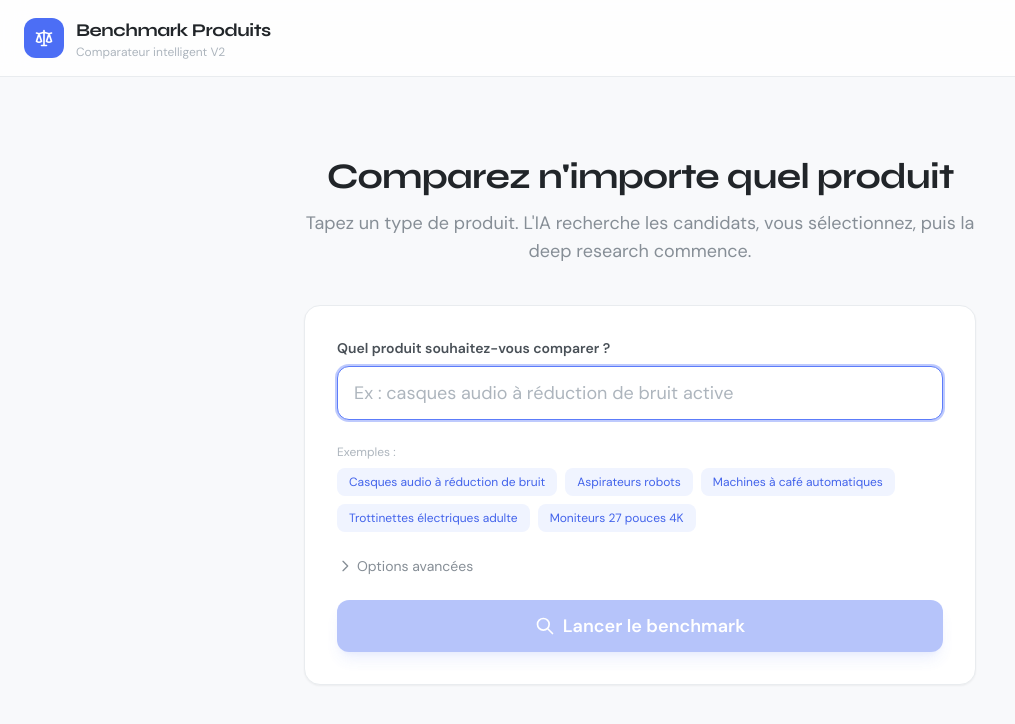
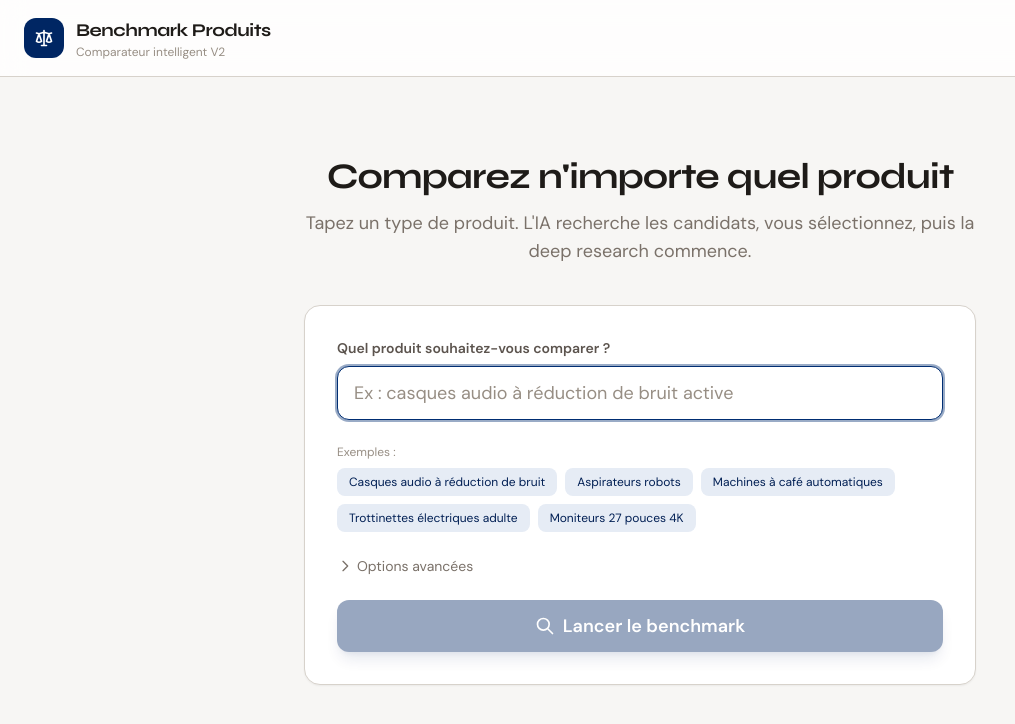
Before and after one commit to VRX-FOREST/benchmark-tool, a Next.js app in the folder frontend/: page / in a window 1280 px wide. Shown: the top 724 px of the page, without its empty margins (0-1015 px from the left). Built offline with nearby package versions, Linux system fonts and the light colour scheme; no server answers.

Commit message:
Update tailwind.config.ts

```diff
--- a/frontend/tailwind.config.ts
+++ b/frontend/tailwind.config.ts
@@ -10,31 +10,46 @@ const config: Config = {
         mono: ['"JetBrains Mono"', "monospace"],
       },
       colors: {
+        /* Bleu Nuit — PANTONE PQ-288C — couleur principale */
         brand: {
-          50: "#f0f4ff",
-          100: "#dbe4ff",
-          200: "#bac8ff",
-          300: "#91a7ff",
-          400: "#748ffc",
-          500: "#5c7cfa",
-          600: "#4c6ef5",
-          700: "#4263eb",
-          800: "#3b5bdb",
-          900: "#364fc7",
-          950: "#1e3a8a",
+          50: "#e6ecf5",
+          100: "#b3c4de",
+          200: "#809cc7",
+          300: "#4d74b0",
+          400: "#264da0",
+          500: "#002D72",  /* Bleu Nuit exact */
+          600: "#002663",
+          700: "#001F54",
+          800: "#001845",
+          900: "#001136",
+          950: "#000a22",
         },
+        /* Rouge — PANTONE 485 XGC — alertes et CTA */
+        accent: {
+          50: "#fde8e7",
+          100: "#f9bcb8",
+          200: "#f59089",
+          300: "#f1645a",
+          400: "#e8413a",
+          500: "#DA291C",  /* Rouge exact */
+          600: "#c02318",
+          700: "#a01d14",
+          800: "#801710",
+          900: "#60110c",
+        },
+        /* Gris — basé sur Warm Gray Pantone */
         surface: {
-          0: "#ffffff",
-          50: "#f8f9fb",
-          100: "#f1f3f5",
-          200: "#e9ecef",
-          300: "#dee2e6",
-          400: "#ced4da",
-          500: "#adb5bd",
-          600: "#868e96",
-          700: "#495057",
-          800: "#343a40",
-          900: "#212529",
+          0: "#ffffff",     /* Blanc — fond principal */
+          50: "#f7f6f4",    /* Blanc cassé chaud */
+          100: "#edecea",   /* Gris très clair chaud */
+          200: "#D7D2CB",   /* PANTONE Warm Gray 1 C — fonds de cartes */
+          300: "#c4beb6",   /* Gris clair intermédiaire */
+          400: "#B2A89F",   /* PANTONE Warm Gray 3 C — textes secondaires */
+          500: "#978e84",   /* Gris moyen */
+          600: "#7a7169",   /* Gris foncé */
+          700: "#5c544e",   /* Texte secondaire fort */
+          800: "#3e3833",   /* Texte quasi-noir */
+          900: "#1e1b18",   /* Quasi-noir chaud */
         },
       },
     },
```
